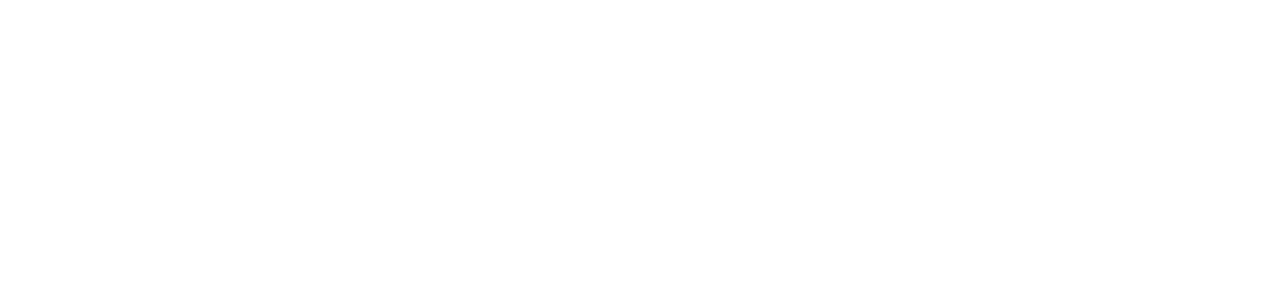
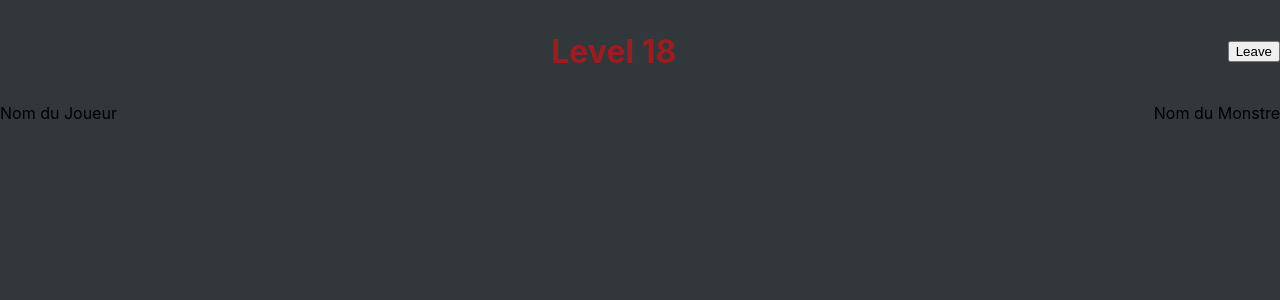
Before and after one commit to TzRPheonix/mmorpg, a React (Create React App) app in the folder FrontEnd/mmorpg/: page /fight in a window 1280 px wide. Before the commit this address had no page. Shown: the top 300 px of the page. Built offline with nearby package versions, Linux system fonts and the light colour scheme.

Commit message:
create fight page

```diff
--- a/FrontEnd/mmorpg/src/App.js
+++ b/FrontEnd/mmorpg/src/App.js
@@ -5,6 +5,7 @@
 import Login from './login/login.js';
 import Register from './register/register.js';
 import ChoiceStarter from './choiceStarter/choiceStarter.js'
+import Fight from './fight/fight.js';
 
 export default function App() {
   return (
@@ -13,6 +14,7 @@
         <Route path="/" element={<Login />} />
         <Route path="/register" element={<Register />} />
         <Route path="/choiceStarter" element={<ChoiceStarter />} />
+        <Route path="/fight" element={<Fight />} />
       </Routes>
     </BrowserRouter>
   );
--- /dev/null
+++ b/FrontEnd/mmorpg/src/fight/fight.css
@@ -0,0 +1,29 @@
+.fight{
+    height: 100vh;
+    background-color: #32373B;
+}
+
+.HeaderFight {
+    display: flex;
+    justify-content: space-between;
+    align-items: center;
+}
+
+.title-container {
+    flex-grow: 1;
+    display: flex;
+    justify-content: center;
+}
+
+.fightZone {
+    display: flex;
+    justify-content: space-between;
+}
+
+.playerZone {
+    text-align: left;
+}
+
+.monsterZone {
+    text-align: right;
+}
--- /dev/null
+++ b/FrontEnd/mmorpg/src/fight/fight.js
@@ -0,0 +1,26 @@
+import './fight.css';
+
+function Fight() {
+
+  return (
+    <div className="fight">
+        <div className='HeaderFight'>
+            <button style={{display:'none'}}>Leave </button>
+            <div className='title-container'>
+                <span className='title' style={{color:"#9B1D20"}}>Level 18</span>
+            </div>
+            <button className='leaveFight'>Leave </button>
+        </div>
+        <div className='fightZone'>
+            <div className='playerZone'>
+                <span className='playerName'>Nom du Joueur</span>
+            </div>
+            <div className='monsterZone'>
+                <span className='monsterName'>Nom du Monstre</span>
+            </div>
+        </div>
+    </div>
+  );
+}
+
+export default Fight;
--- a/FrontEnd/mmorpg/src/login/login.js
+++ b/FrontEnd/mmorpg/src/login/login.js
@@ -48,7 +48,7 @@
                   required
                 />
               </div>
-              <button type="submit" className=''>Sign up</button>
+              <button type="submit" className=''>Sign in</button>
             </form>
           </div>
         </div>
--- a/FrontEnd/mmorpg/src/register/register.js
+++ b/FrontEnd/mmorpg/src/register/register.js
@@ -77,7 +77,7 @@
                         required
                         />
                     </div>
-                    <button type="submit" className=''>Sign in</button>
+                    <button type="submit" className=''>Sign up</button>
                 </form>
             </div>
         </div>
```
Also changed, not shown: 1 other file (tests, documents, lock files or other folders).
